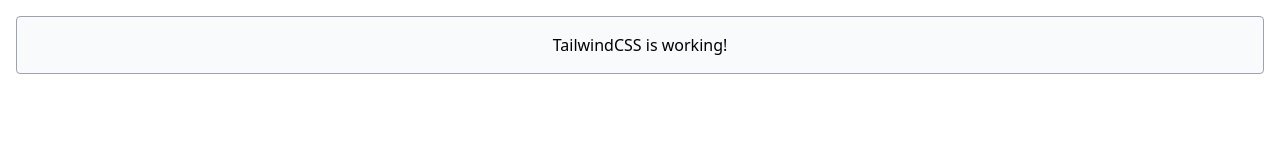
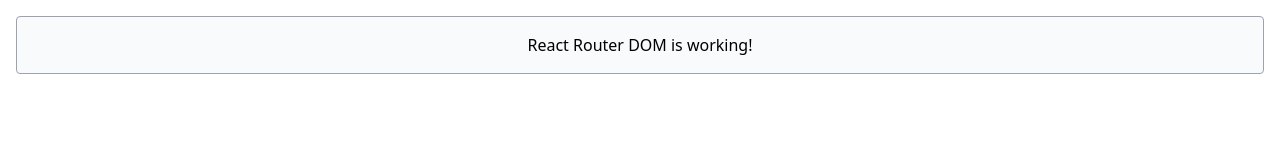
Before and after one commit to marcothelost/marcothelost.github.io, a React (Vite) app: page / in a window 1280 px wide. Shown: the top 160 px of the page. Built offline with nearby package versions, Linux system fonts and the light colour scheme.

Commit message:
Adding and setting up React Router DOM

```diff
--- a/package.json
+++ b/package.json
@@ -29,6 +29,7 @@
     "postcss": "^8.4.35",
     "prettier": "^3.2.5",
     "prettier-plugin-tailwindcss": "^0.5.11",
+    "react-router-dom": "^6.22.2",
     "tailwindcss": "^3.4.1",
     "typescript": "^5.2.2",
     "vite": "^5.1.4"
--- a/src/App.tsx
+++ b/src/App.tsx
@@ -1,11 +1,14 @@
 import React from 'react';
+import { Routes, Route } from 'react-router-dom';
+
+import { HomePage } from './pages/HomePage';
+
+import { AppRoute } from './utils/route';
 
 import './styles/main.css';
 
 export const App: React.FC = () => (
-  <React.Fragment>
-    <h1 className="m-4 rounded border border-gray-400 bg-gray-50 p-4 text-center">
-      TailwindCSS is working!
-    </h1>
-  </React.Fragment>
+  <Routes>
+    <Route path={AppRoute.HOME} element={<HomePage />} />
+  </Routes>
 );
--- a/src/main.tsx
+++ b/src/main.tsx
@@ -1,10 +1,13 @@
 import React from 'react';
 import ReactDOM from 'react-dom/client';
+import { BrowserRouter as Router } from 'react-router-dom';
 
 import { App } from './App.tsx';
 
 ReactDOM.createRoot(document.getElementById('root')!).render(
   <React.StrictMode>
-    <App />
+    <Router>
+      <App />
+    </Router>
   </React.StrictMode>
 );
--- /dev/null
+++ b/src/pages/HomePage.tsx
@@ -0,0 +1,9 @@
+import React from 'react';
+
+export const HomePage: React.FC = () => (
+  <React.Fragment>
+    <h1 className="m-4 rounded border border-gray-400 bg-gray-50 p-4 text-center">
+      React Router DOM is working!
+    </h1>
+  </React.Fragment>
+);
--- /dev/null
+++ b/src/utils/route.ts
@@ -0,0 +1,8 @@
+/**
+ * Enum representing different routes in the application.
+ *
+ * @enum {string}
+ */
+export enum AppRoute {
+  HOME = '/',
+}
```
Also changed, not shown: 1 other file (tests, documents, lock files or other folders).
